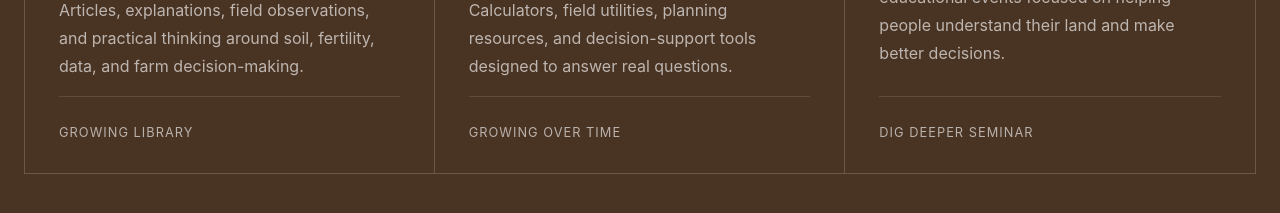
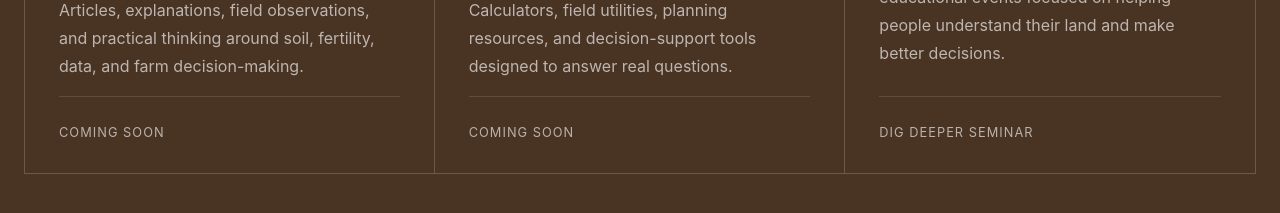
Before and after one commit to boone-rds/srcs-website, a React (Vite) app: page / in a window 1280 px wide. Shown: the part 5140-5353 px from the top of the page. Built offline with nearby package versions, Linux system fonts and the light colour scheme.

Commit message:
Align Dig Deeper launch status copy

```diff
--- a/src/sections/DigDeeper/DigDeeper.tsx
+++ b/src/sections/DigDeeper/DigDeeper.tsx
@@ -7,7 +7,7 @@ const resources = [
     title: 'Learn the why behind the recommendation.',
     description:
       'Articles, explanations, field observations, and practical thinking around soil, fertility, data, and farm decision-making.',
-    status: 'Growing library',
+    status: 'Coming Soon',
     to: '/dig-deeper#insights',
   },
   {
@@ -15,7 +15,7 @@ const resources = [
     title: 'Put useful information to work.',
     description:
       'Calculators, field utilities, planning resources, and decision-support tools designed to answer real questions.',
-    status: 'Growing over time',
+    status: 'Coming Soon',
     to: '/dig-deeper#tools',
   },
   {
```
